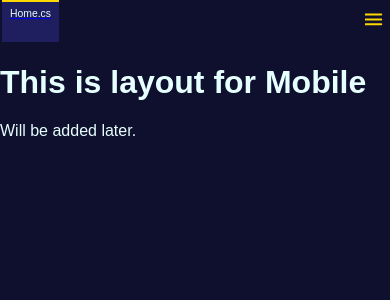
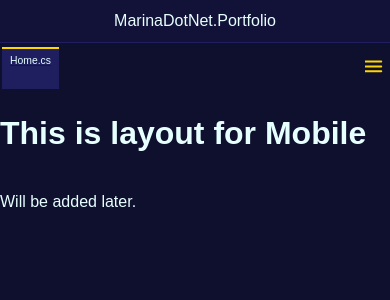
Before and after one commit to MarinaDotNet/marinadotnet.github.io, a React (Vite) app: page / in a window 390 px wide. Shown: the top 300 px of the page. Built offline with nearby package versions, Linux system fonts and the light colour scheme.

Commit message:
added DecorativeTopComponentMob.jsx to simulate the main menu and toolbar of the Visual Studio for small screens, updated index.css with new styles for DecorativeTopComponentMob.jsx element and MobileLayout.jsx to display DecorativeTopComponentMob.jsx

```diff
--- a/src/components/MobileLayout.jsx
+++ b/src/components/MobileLayout.jsx
@@ -1,14 +1,20 @@
 import NavBar from "./jointLayoutComponents/NavBar";
+import DecorativeTopComponentMob from "./mobileLaoyoutComponents/DecorativeTopComponentMob";
 
 import {HashRouter as Router, Routes, Route} from "react-router-dom";
-
 
 export default function MobileLayout(){
     return(
         <Router>
-            <NavBar />
-            <h1>This is layout for Mobile</h1>
-            <p>Will be added later.</p>
+            <div className="page-layout">
+
+                <DecorativeTopComponentMob />
+
+                <NavBar />
+                <h1>This is layout for Mobile</h1>
+                <p>Will be added later.</p>
+            </div>
+
         </Router>
     );
 }
--- /dev/null
+++ b/src/components/mobileLaoyoutComponents/DecorativeTopComponentMob.jsx
@@ -0,0 +1,13 @@
+/**
+ *
+ * @returns
+ * Simulation of UI for main menu and toolbar of Visual Studio for small screens.
+ * Currently only for decoration purposses.
+ */
+export default function DecorativeTopComponentMob(){
+    return(
+        <div className="decorative-top-mobile">
+            <span className="text-primary">MarinaDotNet.Portfolio</span>
+        </div>
+    );
+}
--- a/src/index.css
+++ b/src/index.css
@@ -94,6 +94,15 @@ body{
   width: 100svw;
   gap: 1svw;
 }
+
+/* #region of Text Utilities */
+.text-primary,
+a.primary-text,
+a.primary-text::after{
+  color: var(--color-text-primary);
+}
+
+/* #endregion of Text Utilities */
 
 /* #region Navigation Bar Styles */
 /* Navbar Container */
@@ -331,4 +340,19 @@ button.btn-abc-check{
 
 /* #endregion of text styles for top rows of Visual Studio simulaion */
 
+/* #region Mobile Top Decorative Components */
+
+.decorative-top-mobile{
+  width: 100vw;
+  height: 5vh;
+  display: flex;
+  justify-content: center;
+  align-items: center;
+  margin: 0;
+  background-color: var(--color-button-bg);
+  border-bottom: solid 1px var(--color-frame);
+}
+
+/* #endregion Mobile Top Decorative Components */
+
 /* #endregion Visual Studio UI Simulation - Top Decorative Components */
```
